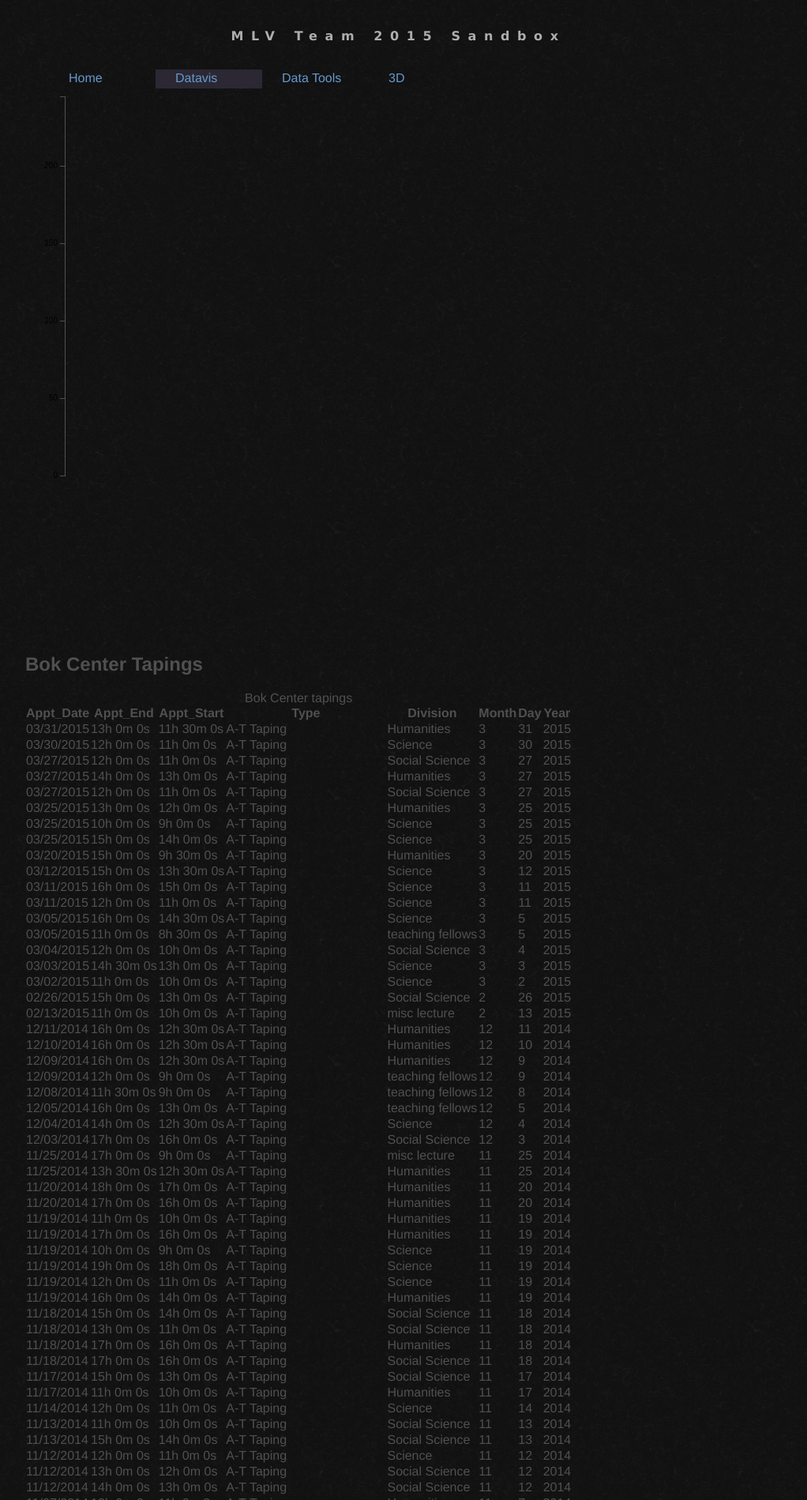
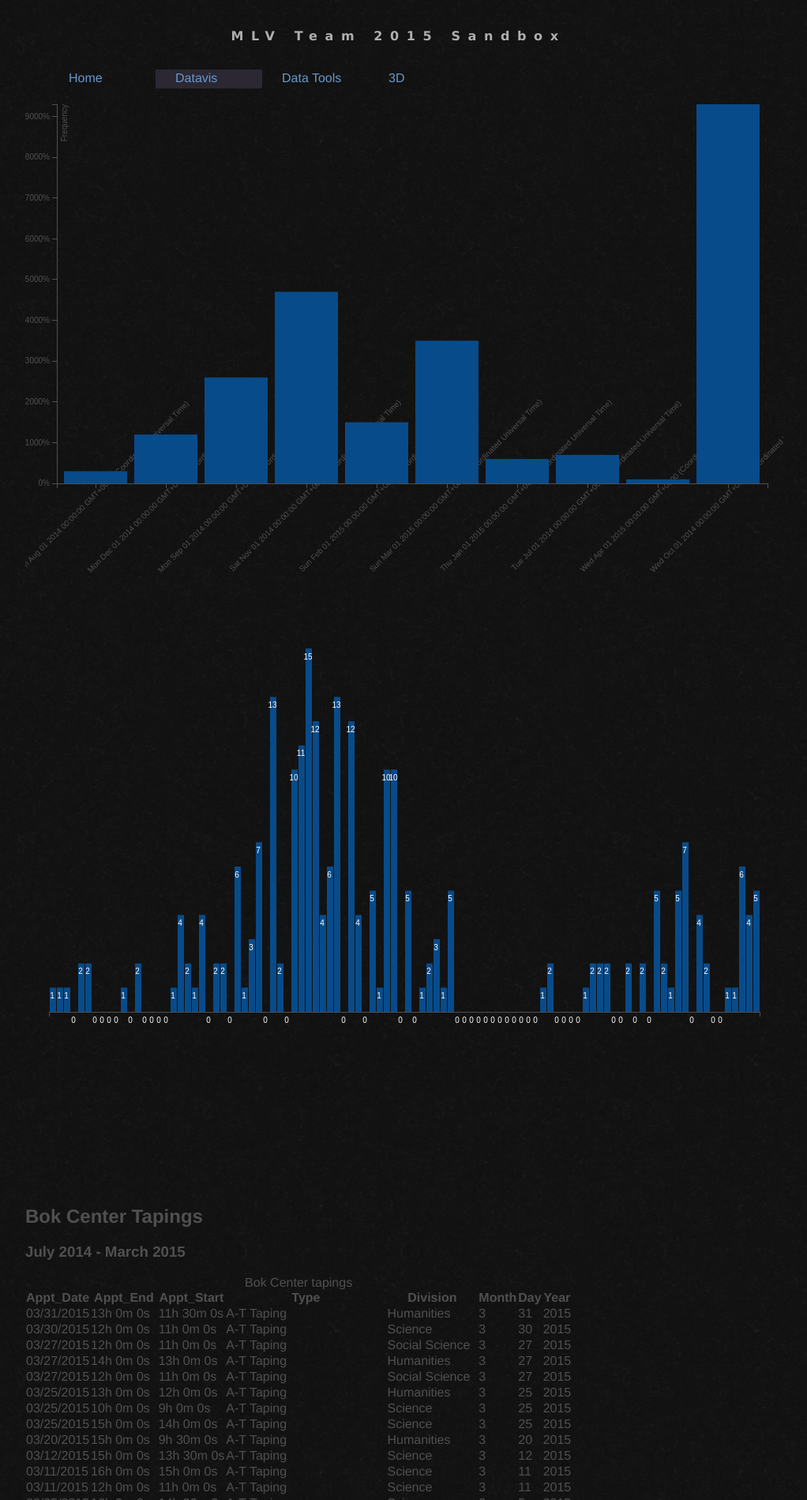
Before and after one commit to mlv-team-2015/mlv-team-2015.github.io, a plain HTML site: page datavis.html in a window 1280 px wide. Shown: the top 1899 px of the page at 79% size, without its empty margins (128-1150 px from the left). Drawn offline with nearby package versions, Linux system fonts and the light colour scheme.

Commit message:
tapings bar chart

```diff
--- a/datavis.html
+++ b/datavis.html
@@ -21,6 +21,7 @@
 
         text {
           font: 10px sans-serif;
+          color: #fff;
         }
 
         .axis path,
@@ -30,6 +31,10 @@
           shape-rendering: crispEdges;
         }
 
+        .axis text{
+          fill: #505050;
+        }
+
         form {
           position: absolute;
           right: 10px;
@@ -37,14 +42,26 @@
         }
 
 
-        .bar {
-          fill: steelblue;
+        .bar rect{
+          fill: #084B8A;
         }
 
-        .x.axis path {
+        .bar text {
+          fill: #fff;
+        }
+
+        .bar {
+          fill: #084B8A;;
+        }
+
+        .bar:hover {
+          stroke: #fff;
+        }
+
+/*        .x.axis path {
           display: none;
         }
-
+*/
     </style>
 
 </head>
@@ -64,8 +81,10 @@
     </nav>
     <div class="clear"></div>
 
+    <section id="tapings_bar">
+    </section>
 
-    <section id="tapings_hist">
+    <section id="tapings_histogram">
     </section>
 
     <section id="tapings_tab">
@@ -79,7 +98,12 @@
 
     </section>
 	<!-- run javascript after page has loaded -->
-	<script type="text/javascript" src="js/tapings_vis.js"></script>
+
+	<script type="text/javascript" src="js/tapings_histogram.js"></script>
+  <script type="text/javascript" src="js/tapings_bar.js"></script>
+  <!-- <script type="text/javascript" src="js/hist_example.js"></script>  -->
+  <script type="text/javascript" src="js/tapings_table.js"></script>
+  <script type="text/javascript" src="js/read_data.js"></script>
     <script type="text/javascript">
 		console.log('it works!');
 
--- /dev/null
+++ b/js/read_data.js
@@ -0,0 +1,39 @@
+// read in data
+var formatDate = d3.time.format("%m/%d/%Y");
+var dataset = [];
+var mappedSet = [];
+var daySet = [];  // 100 days
+var monthSet = []; // 10 months
+var weekSet=[]; // 31 weeks
+var data;
+var nbins = 100;
+
+d3.csv("data/all_taping_categories_clean.csv", function(csv){
+  dataset = csv;
+  mappedSet = (dataset.map(function(d){ return formatDate.parse(d.Appt_Date).getTime() }));
+
+  // nested data -- created key: value pairing, where value is freq
+  daySet = d3.nest()
+     .key(function(d){ return d3.time.day(formatDate.parse(d.Appt_Date)) })
+     .rollup(function(d){ return d.length })
+     .entries(dataset);
+
+  monthSet = d3.nest()
+     .key(function(d){ return d3.time.month(formatDate.parse(d.Appt_Date)) })
+     .sortKeys(d3.ascending)
+     .rollup(function(d){ return d.length })
+     .entries(dataset);
+
+  weekSet = d3.nest()
+     .key(function(d){ return d3.time.week(formatDate.parse(d.Appt_Date)) })
+     .rollup(function(d){ return d.length })
+     .entries(dataset);
+
+  createHist();
+  createBar(monthSet);
+});
+
+function sortByDateAscending(a, b) {
+    // Dates will be cast to numbers automagically:
+    return a.date - b.date;
+}
--- /dev/null
+++ b/js/tapings_bar.js
@@ -0,0 +1,77 @@
+
+// from http://bl.ocks.org/mbostock/3885304
+
+function createBar(data){
+
+  var margin = {top: 20, right: 20, bottom: 200, left: 40},
+      width = 960 - margin.left - margin.right,
+      height = 700 - margin.top - margin.bottom;
+
+  var x = d3.scale.ordinal()
+      .rangeRoundBands([0, width], .1);
+
+  var y = d3.scale.linear()
+      .range([height, 0]);
+
+  var formatXDate = d3.time.format("%M");
+
+  var xAxis = d3.svg.axis()
+      .scale(x)
+      .orient("bottom")
+      // .tickFormat(d3.time.format("%B"));
+
+  var yAxis = d3.svg.axis()
+      .scale(y)
+      .orient("left")
+      .ticks(10, "%");
+
+  var svg = d3.select("#tapings_bar").append("svg")
+      .attr("width", width + margin.left + margin.right)
+      .attr("height", height + margin.top + margin.bottom)
+    .append("g")
+      .attr("transform", "translate(" + margin.left + "," + margin.top + ")");
+
+
+  x.domain(data.map(function(d) { return d.key; }));
+  y.domain([0, d3.max(data, function(d) { return d.values; })]);
+
+
+
+  svg.append("g")
+        .attr("class", "x axis")
+        .attr("transform", "translate(0," + height + ")")
+        .call(xAxis)
+        .selectAll(".tick text")
+        .style("text-anchor", "middle")
+        .attr({
+          "x": 6,
+          "y": 6,
+          "transform": "rotate(-45)"
+        });
+
+
+  svg.append("g")
+        .attr("class", "y axis")
+        .call(yAxis)
+      .append("text")
+        .attr("transform", "rotate(-90)")
+        .attr("y", 6)
+        .attr("dy", ".71em")
+        .style("text-anchor", "end")
+        .text("Frequency");
+
+  svg.selectAll(".bar")
+        .data(data)
+      .enter().append("rect")
+        .attr("class", "bar")
+        .attr("x", function(d) { return x(d.key); })
+        .attr("width", x.rangeBand())
+        .attr("y", function(d) { return y(d.values); })
+        .attr("height", function(d) { return height - y(d.values); });
+
+}
+
+function type(d) {
+  d.frequency = +d.frequency;
+  return d;
+}
--- /dev/null
+++ b/js/tapings_histogram.js
@@ -0,0 +1,128 @@
+function createHist(){
+
+  // A formatter for counts.
+  var formatCount = d3.format(",.0f");
+
+  var margin = {top: 10, right: 30, bottom: 30, left: 30},
+      width = 960 - margin.left - margin.right,
+      height = 500 - margin.top - margin.bottom,
+      barMarg = 1;
+
+  var x = d3.scale.linear()
+      .domain([d3.min(mappedSet), d3.max(mappedSet)])
+      .range([0, width]);
+
+  // Generate a histogram using twenty uniformly-spaced bins.
+  var data = d3.layout.histogram()
+      .bins(nbins)
+      (mappedSet);
+
+  var y = d3.scale.linear()
+      .domain([0, d3.max(data, function(d) { return d.y; })])
+      .range([height, 0]);
+
+  var xAxis = d3.svg.axis()
+      .scale(x)
+      .orient("bottom")
+      .tickValues([7, 8, 9, 10, 11, 12, 1, 2, 3]);
+
+  var svg = d3.select("#tapings_histogram").append("svg")
+      .attr("width", width + margin.left + margin.right)
+      .attr("height", height + margin.top + margin.bottom)
+    .append("g")
+      .attr("transform", "translate(" + margin.left + "," + margin.top + ")");
+
+  var bar = svg.selectAll(".bar")
+      .data(data)
+    .enter().append("g")
+      .attr("class", "bar")
+      .attr("transform", function(d) { return "translate(" + x(d.x) + "," + y(d.y) + ")"; });
+
+  bar.append("rect")
+      .attr("x", 1)
+      .attr("width", (width/nbins)-barMarg)
+      .attr("height", function(d) { return height - y(d.y); });
+
+  bar.append("text")
+      .attr("dy", ".75em")
+      .attr("y", 6)
+      .attr("x", ((width/nbins)-barMarg)/2)
+      .attr("text-anchor", "middle")
+      .text(function(d) { return formatCount(d.y); });
+
+  svg.append("g")
+      .attr("class", "x axis")
+      .attr("transform", "translate(0," + height + ")")
+      .call(xAxis);
+}
+
+
+// // Formatting and placement on page
+// var margin = {
+//   top: 10,
+//   right: 50,
+//   bottom: 10,
+//   left: 50
+// }
+// var width = 960 - margin.left - margin.right;
+// var height = 500 - margin.bottom - margin.top;
+
+// // Data and scale variables - from CSV
+// var data, dataset, mappedSet;
+// var formatDate = d3.time.format("%m/%d/%Y");
+// var countFormat = d3.format(",.0f");
+// var x_scale = d3.scale.linear().range([0, width]);
+// var y_scale = d3.scale.linear().range([height, 0]);
+// var xAxis = d3.svg.axis().scale(x_scale).orient("bottom").tickFormat(formatDate);
+// var yAxis = d3.svg.axis().scale(y_scale).orient("left").ticks(5);
+// var nbins = 20;
+
+// d3.csv("data/all_taping_categories_clean.csv", function(csv){
+//     dataset = csv;
+//     mappedSet = (dataset.map(function(d){ return formatDate.parse(d.Appt_Date).getTime() }));
+
+//     data = d3.layout.histogram()
+//                     .bins(x_scale.ticks(nbins))  // a bin per month
+//                     (mappedSet);
+
+//     x_scale.domain([d3.min(mappedSet), d3.max(mappedSet)]);
+//     y_scale.domain([0, d3.max(data, function(d){ return d.y; })]);
+
+//     console.log("data: ", data);
+
+//     return createVis();  // draw it
+// });
+
+// createVis = function(){
+//   var svg = d3.select("#tapings_hist")
+//               .append("svg")
+//               .attr({
+//                 "width": width + margin.left + margin.right,
+//                 "height": height + margin.top + margin.bottom,
+//               })
+//               .append("g")
+//               .attr("transform", "translate("+margin.left+","+margin.top+")");
+
+//   svg.append("g")
+//      .attr("class", "y axis")
+//      .call(yAxis);
+
+// var bar = svg.selectAll(".bar")
+//     .data(data)
+//   .enter().append("g")
+//     .attr("class", "bar")
+//     .attr("transform", function(d) { return "translate(" + x_scale(d.x) + "," + y_scale(d.y) + ")"; });
+
+// bar.append("rect")
+//     .attr("x", 1)
+//     .attr("width", width/nbins)
+//     .attr("height", function(d) { return height - y_scale(d.y); });
+
+// bar.append("text")
+//     .attr("dy", ".75em")
+//     .attr("y", 6)
+//     .attr("x", x_scale(data[0].dx) / 2)
+//     .attr("text-anchor", "middle")
+//     .text(function(d) { return countFormat(d.y); });
+
+// }
--- /dev/null
+++ b/js/tapings_table.js
@@ -0,0 +1,41 @@
+// Chart title
+var h2 = d3.select("#tapings_tab")
+           .append("h2")
+           .text("Bok Center Tapings")
+var h3 = d3.select("#tapings_tab")
+           .append("h3")
+           .text("July 2014 - March 2015");
+
+// Input the data from txt csv
+var data = d3.text("./data/all_taping_categories_clean.csv", function(error, data){
+  var csvData = d3.csv.parseRows(data);
+  var csvHeader = csvData.shift();
+  // Display the data as a table
+  var table = d3.select("#tapings_tab").append("table"),
+      caption = table.append("caption"),
+      thead = table.append("thead"),
+      tbody = table.append("tbody");
+  d3.select("caption").text("Bok Center tapings");
+
+  var hrows = thead.selectAll("th")
+                   .data(csvHeader)
+                   .enter()
+                   .append("th")
+                   .text(function(d){ return d; });
+
+  var rows = tbody.selectAll("tr")
+                  .data(csvData)
+                  .enter()
+                  .append("tr");
+
+  var cells = rows.selectAll("td")
+                  .data(function(row){
+                    return d3.range(Object.keys(row).length).map(function(column, i){
+                      return row[Object.keys(row)[i]];
+                    })
+                  })
+                  .enter()
+                  .append("td")
+                  .text(function(d){ return d; })
+
+});
--- a/js/tapings_vis.js
+++ /dev/null
@@ -1,238 +0,0 @@
-// Chart title
-var h2 = d3.select("#tapings_tab")
-           .append("h2")
-           .text("Bok Center Tapings")
-var h3 = d3.select("#tapings_vis")
-           .append("h3")
-           .text("July 2014 - March 2015");
-
-// Input the data from txt csv
-var data = d3.text("./data/all_taping_categories_clean.csv", function(error, data){
-  var csvData = d3.csv.parseRows(data);
-  var csvHeader = csvData.shift();
-  // Display the data as a table
-  var table = d3.select("#tapings_tab").append("table"),
-      caption = table.append("caption"),
-      thead = table.append("thead"),
-      tbody = table.append("tbody");
-  d3.select("caption").text("Bok Center tapings");
-
-  var hrows = thead.selectAll("th")
-                   .data(csvHeader)
-                   .enter()
-                   .append("th")
-                   .text(function(d){ return d; });
-
-  var rows = tbody.selectAll("tr")
-                  .data(csvData)
-                  .enter()
-                  .append("tr");
-
-  var cells = rows.selectAll("td")
-                  .data(function(row){
-                    return d3.range(Object.keys(row).length).map(function(column, i){
-                      return row[Object.keys(row)[i]];
-                    })
-                  })
-                  .enter()
-                  .append("td")
-                  .text(function(d){ return d; })
-
-});
-
-// Formatting and placement on page
-var margin = {
-  top: 10,
-  right: 50,
-  bottom: 10,
-  left: 50
-}
-var width = 960 - margin.left - margin.right;
-var height = 500 - margin.bottom - margin.top;
-
-// Data and scale variables - from CSV
-var data, dataset, mappedSet;
-var formatDate = d3.time.format("%m/%d/%Y");
-var countFormat = d3.format(",.0f");
-var x_scale = d3.scale.linear().range([0, width]);
-var y_scale = d3.scale.linear().range([height, 0]);
-var xAxis = d3.svg.axis().scale(x_scale).orient("bottom").tickFormat(formatDate);
-var yAxis = d3.svg.axis().scale(y_scale).orient("left").ticks(5);
-var nbins = 20;
-
-d3.csv("data/all_taping_categories_clean.csv", function(csv){
-    dataset = csv;
-    mappedSet = (dataset.map(function(d){ return formatDate.parse(d.Appt_Date).getTime() }));
-
-    data = d3.layout.histogram()
-                    .bins(x_scale.ticks(nbins))  // a bin per month
-                    (mappedSet);
-
-    x_scale.domain([d3.min(mappedSet), d3.max(mappedSet)]);
-    y_scale.domain([0, d3.max(data, function(d){ return d.y; })]);
-
-    console.log("data: ", data);
-
-    return createVis();  // draw it
-});
-
-createVis = function(){
-  var svg = d3.select("#tapings_hist")
-              .append("svg")
-              .attr({
-                "width": width + margin.left + margin.right,
-                "height": height + margin.top + margin.bottom,
-              })
-              .append("g")
-              .attr("transform", "translate("+margin.left+","+margin.top+")");
-
-  // svg.append("g")
-  //    .attr({
-  //     "class": "x axis",
-  //     "transform":"translate(0, "+height+")",
-  //    })
-  //    .call(xAxis);
-
-  svg.append("g")
-     .attr("class", "y axis")
-     .call(yAxis);
-
-var bar = svg.selectAll(".bar")
-    .data(data)
-  .enter().append("g")
-    .attr("class", "bar")
-    .attr("transform", function(d) { return "translate(" + x_scale(d.x) + "," + y_scale(d.y) + ")"; });
-
-bar.append("rect")
-    .attr("x", 1)
-    .attr("width", width/nbins)
-    .attr("height", function(d) { return height - y_scale(d.y); });
-
-bar.append("text")
-    .attr("dy", ".75em")
-    .attr("y", 6)
-    .attr("x", x_scale(data[0].dx) / 2)
-    .attr("text-anchor", "middle")
-    .text(function(d) { return countFormat(d.y); });
-
-}
-
-
-
-
-// Example from http://bl.ocks.org/mbostock/3886208
-// var n = 3, // number of layers
-//     m = 58, // number of samples per layer
-//     stack = d3.layout.stack(),
-//     layers = stack(d3.range(n).map(function() { return bumpLayer(m, .1); })),
-//     yGroupMax = d3.max(layers, function(layer) { return d3.max(layer, function(d) { return d.y; }); }),
-//     yStackMax = d3.max(layers, function(layer) { return d3.max(layer, function(d) { return d.y0 + d.y; }); });
-
-// var margin = {top: 40, right: 10, bottom: 20, left: 10},
-//     width = 960 - margin.left - margin.right,
-//     height = 500 - margin.top - margin.bottom;
-
-// var x = d3.scale.ordinal()
-//     .domain(d3.range(m))
-//     .rangeRoundBands([0, width], .08);
-
-// var y = d3.scale.linear()
-//     .domain([0, yStackMax])
-//     .range([height, 0]);
-
-// var color = d3.scale.linear()
-//     .domain([0, n - 1])
-//     .range(["#aad", "#556"]);
-
-// var xAxis = d3.svg.axis()
-//     .scale(x)
-//     .tickSize(0)
-//     .tickPadding(6)
-//     .orient("bottom");
-
-// var svg = d3.select("#example_vis").append("svg")
-//     .attr("width", width + margin.left + margin.right)
-//     .attr("height", height + margin.top + margin.bottom)
-//     .append("g")
-//     .attr("transform", "translate(" + margin.left + "," + margin.top + ")");
-
-// var layer = svg.selectAll(".layer")
-//     .data(layers)
-//     .enter().append("g")
-//     .attr("class", "layer")
-//     .style("fill", function(d, i) { return color(i); });
-
-// var rect = layer.selectAll("rect")
-//     .data(function(d) { return d; })
-//     .enter().append("rect")
-//     .attr("x", function(d) { return x(d.x); })
-//     .attr("y", height)
-//     .attr("width", x.rangeBand())
-//     .attr("height", 0);
-
-// rect.transition()
-//     .delay(function(d, i) { return i * 10; })
-//     .attr("y", function(d) { return y(d.y0 + d.y); })
-//     .attr("height", function(d) { return y(d.y0) - y(d.y0 + d.y); });
-
-// svg.append("g")
-//     .attr("class", "x axis")
-//     .attr("transform", "translate(0," + height + ")")
-//     .call(xAxis);
-
-// d3.selectAll("input").on("change", change);
-
-// var timeout = setTimeout(function() {
-//   d3.select("input[value=\"grouped\"]").property("checked", true).each(change);
-// }, 2000);
-
-// function change() {
-//   clearTimeout(timeout);
-//   if (this.value === "grouped") transitionGrouped();
-//   else transitionStacked();
-// }
-
-// function transitionGrouped() {
-//   y.domain([0, yGroupMax]);
-
-//   rect.transition()
-//       .duration(500)
-//       .delay(function(d, i) { return i * 10; })
-//       .attr("x", function(d, i, j) { return x(d.x) + x.rangeBand() / n * j; })
-//       .attr("width", x.rangeBand() / n)
-//       .transition()
-//       .attr("y", function(d) { return y(d.y); })
-//       .attr("height", function(d) { return height - y(d.y); });
-// }
-
-// function transitionStacked() {
-//   y.domain([0, yStackMax]);
-
-//   rect.transition()
-//       .duration(500)
-//       .delay(function(d, i) { return i * 10; })
-//       .attr("y", function(d) { return y(d.y0 + d.y); })
-//       .attr("height", function(d) { return y(d.y0) - y(d.y0 + d.y); })
-//       .transition()
-//       .attr("x", function(d) { return x(d.x); })
-//       .attr("width", x.rangeBand());
-// }
-
-// // Inspired by Lee Byron's test data generator.
-// function bumpLayer(n, o) {
-
-//   function bump(a) {
-//     var x = 1 / (.1 + Math.random()),
-//         y = 2 * Math.random() - .5,
-//         z = 10 / (.1 + Math.random());
-//     for (var i = 0; i < n; i++) {
-//       var w = (i / n - y) * z;
-//       a[i] += x * Math.exp(-w * w);
-//     }
-//   }
-
-//   var a = [], i;
-//   for (i = 0; i < n; ++i) a[i] = o + o * Math.random();
-//   for (i = 0; i < 5; ++i) bump(a);
-//   return a.map(function(d, i) { return {x: i, y: Math.max(0, d)}; });
-// }
```
Also changed, not shown: js/hist_example.js (added, +116 -0 lines).
